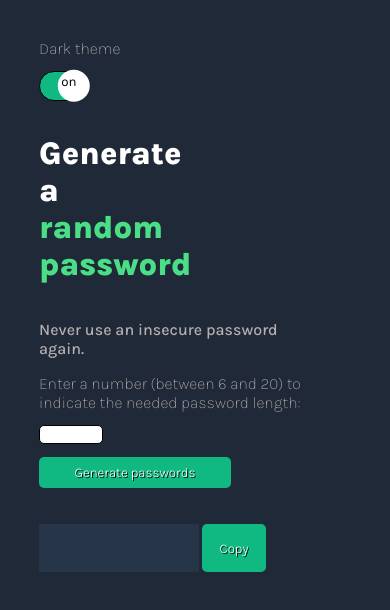
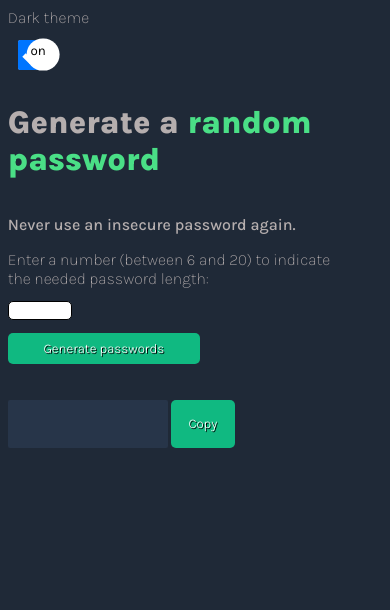
Before and after one commit to imolaszabo/pw-generator, a plain HTML site: page index.html in a window 390 px wide. Both pictures are taken after a click on the checkbox "Dark theme". Drawn offline with Linux system fonts and the light colour scheme; a web font is replaced by a local one.

Commit message:
fixes up head and css
Added some styling to make more mobile friendly, meta tag was missing from html/head and also added a title.

```diff
--- a/index.css
+++ b/index.css
@@ -21,12 +21,18 @@
 
 body {
     margin: 0;
-    padding: 10%;
+    padding: 5%;
     background-color: var(--color-bg);
     font-family: "Karla", sans-serif;
     font-weight: 200;
     font-size: 2ch;
     color: var(--p-color);
+}
+
+@media (max-width: 480px) {
+  body {
+    padding: 2%;
+  }
 }
 
 #input-block {
@@ -37,7 +43,7 @@ body {
 
 h1 {
     font-weight: 800;
-    max-width: 50%;
+    max-width: 100%
     color: var(--font-color);
 }
 
@@ -88,7 +94,8 @@ button {
 }
 .generated-pws {
     background-color: #273549;
-    width: 10rem;
+    width: 100%;
+    max-width: 10rem;
     height: 3rem;
     color: #55F991;
     border-radius: 2px;
@@ -105,7 +112,7 @@ button {
 }
 
  #toggle-input {
-    -webkit-appearance: none;
+    --webkit-appearance: none;
     position: relative;
     width: 50px;
     height: 30px;
@@ -131,7 +138,7 @@ button {
 }
 
 #toggle-input:checked {
-    background-color: --toggle-input-bg;
+    background-color: var(--toggle-input-bg);
 }
 
 #toggle-input:checked::after {
--- a/index.html
+++ b/index.html
@@ -4,6 +4,8 @@
         <link rel="preconnect" href="https://fonts.googleapis.com">
         <link rel="preconnect" href="https://fonts.gstatic.com" crossorigin>
         <link href="https://fonts.googleapis.com/css2?family=BioRhyme:wght@200..800&family=Karla:ital,wght@0,200..800;1,200..800&display=swap" rel="stylesheet">
+        <meta name="viewport" content="width=device-width, initial-scale=1.0">
+        <title>My Password Generator</title>
     </head>
     <body>
         <div id="toggle-container">
```
